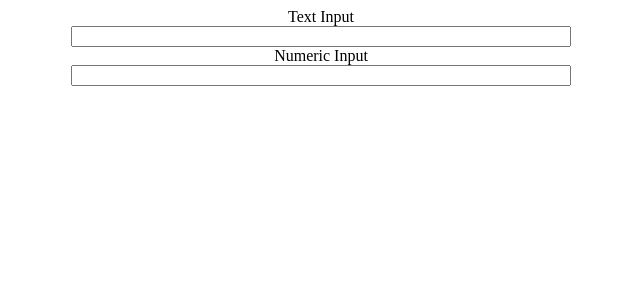
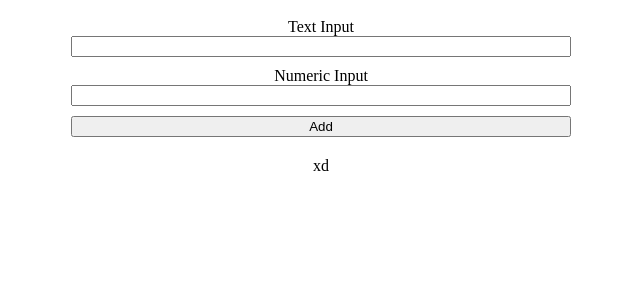
Before and after one commit to IamMK/ONXreq, a PHP site: page / in a window 1280 px wide. Shown: the top 300 px of the page, without its empty margins (319-959 px from the left). Run offline with PHP 8.4, Linux system fonts and the light colour scheme.

Commit message:
Little style, imitation of user Interface add

```diff
--- a/task2/index.php
+++ b/task2/index.php
@@ -1,12 +1,14 @@
 <?php
 class TextInput
 {
-    protected $value = '';
+    protected $value = 'xd';
     public function add($text)
     {
+        $this->value .= trim($text);
     }
-    public function getValue()
+    public function getValue(): string
     {
+        return $this->value;
     }
 }
 
@@ -14,6 +16,8 @@ class NumericInput extends TextInput
 {
     public function add($text)
     {
+        $text = preg_replace('[0-9]', '', $text);
+        $this->value = trim($text);
     }
 }
 ?>
@@ -25,6 +29,17 @@ class NumericInput extends TextInput
     <!-- meta etc. -->
     <title>Document</title>
     <style>
+        * {
+            box-sizing: border-box;
+        }
+
+        main {
+            padding: 20px;
+            width: 500px;
+            margin: auto;
+            text-align: center;
+        }
+
         .userInterface {
             margin: auto;
             width: 500px;
@@ -32,17 +47,32 @@ class NumericInput extends TextInput
             flex-direction: column;
             text-align: center;
         }
+
+        .userInterface__el {
+            margin-top: 10px;
+        }
     </style>
 </head>
 
 <body>
+
     <!-- Beauty Site -->
     <form class="userInterface">
+        <div class="userInterface__el"></div>
         <label for="textinput">Text Input</label>
         <input type="text" name="TextInput" id="textinput" />
+        <div class="userInterface__el"></div>
         <label for="numericinput">Numeric Input</label>
         <input type="number" name="NumericInput" id="numericinput">
+        <button class="userInterface__el" type="submit">Add</button>
     </form>
+    <main>
+        <?php
+        $foo = new TextInput();
+
+        echo $foo->getValue();
+        ?>
+    </main>
 </body>
 
 </html>
```
